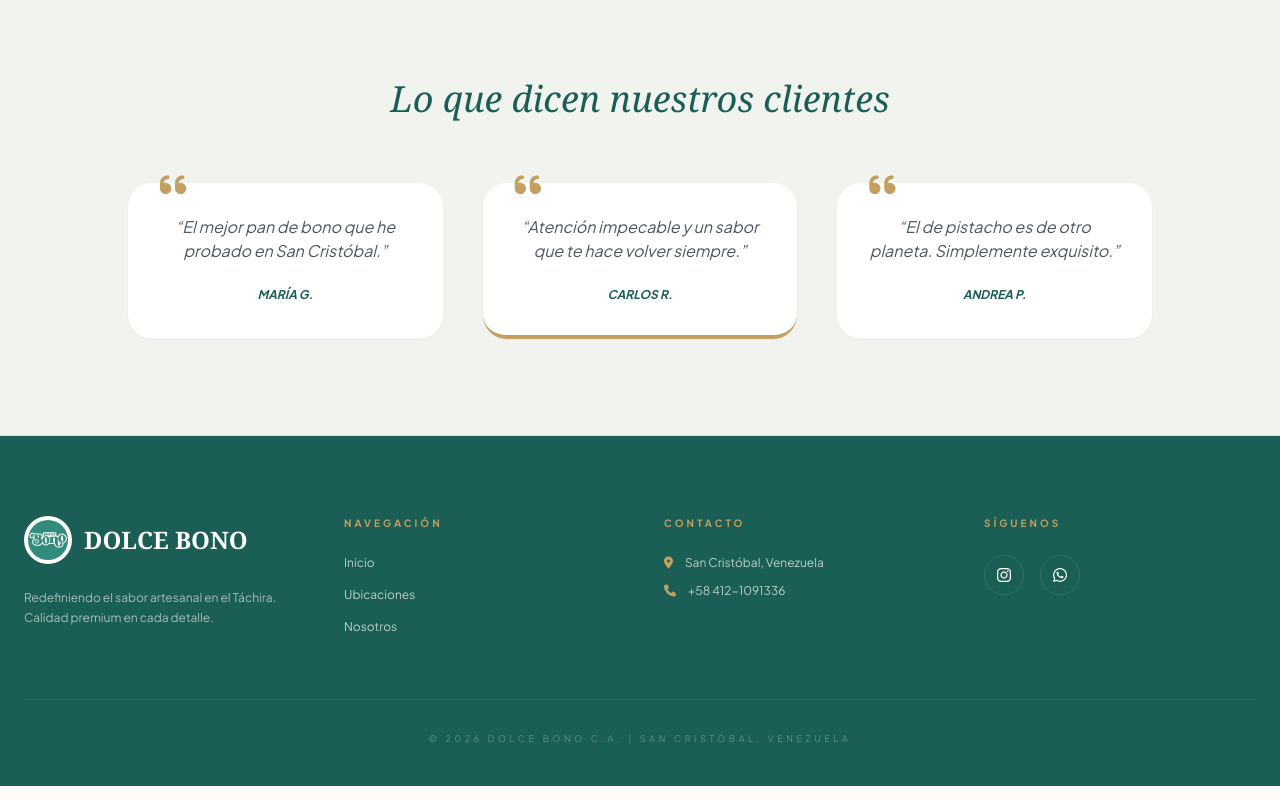
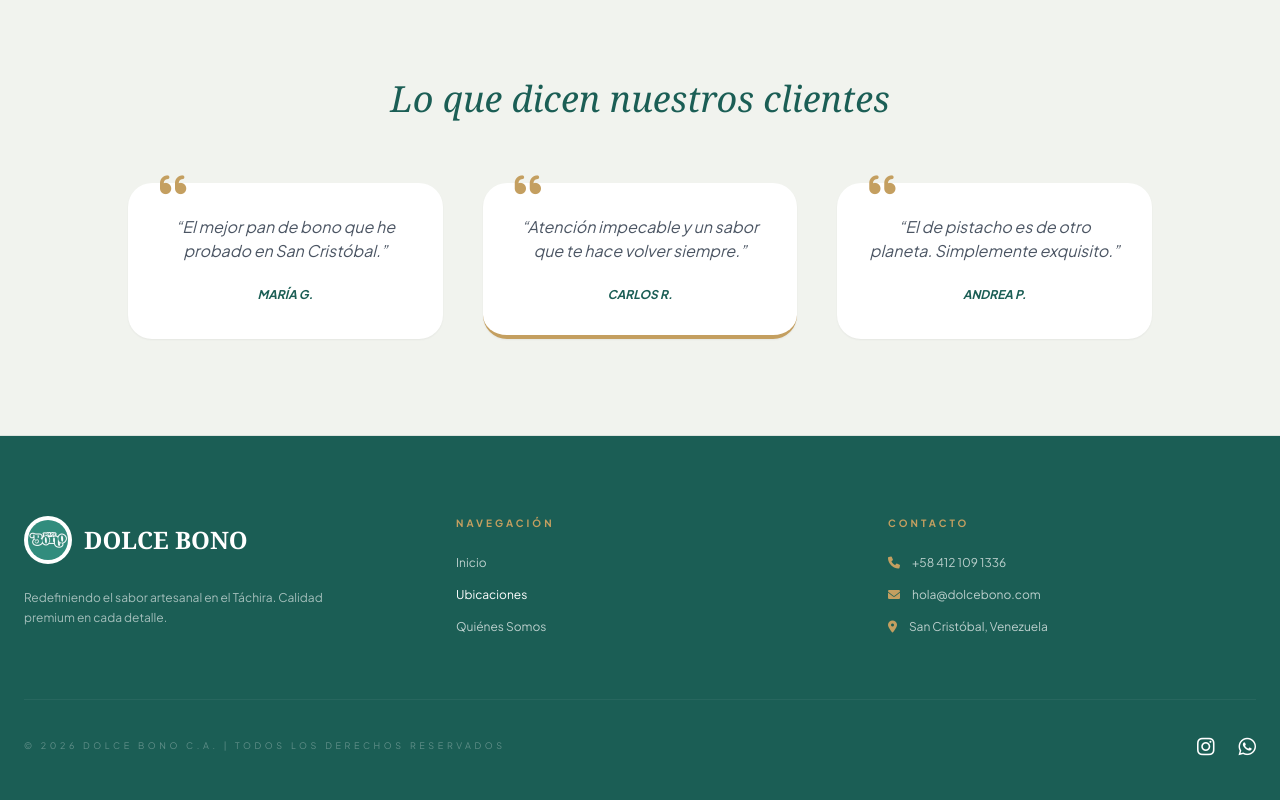
Before and after one commit to jsarmiento0729-sudo/dolce-bono-web, a plain HTML site: page index.html in a window 1280 px wide. Shown: the part 1703-2503 px from the top of the page. Drawn offline with nearby package versions, Linux system fonts and the light colour scheme.

Commit message:
cambios carrusel2

```diff
--- a/index.html
+++ b/index.html
@@ -173,13 +173,13 @@
         </div>
     </section>
 
-    <footer class="bg-[#1B5E55] pt-20 pb-10 text-white">
+ <footer class="bg-[#1B5E55] pt-20 pb-10 text-white">
         <div class="max-w-7xl mx-auto px-6">
-            <div class="grid grid-cols-1 md:grid-cols-4 gap-12 mb-16 text-center md:text-left">
+            <div class="grid grid-cols-1 md:grid-cols-3 gap-16 mb-16 text-center md:text-left">
                 <div>
                     <div class="flex items-center justify-center md:justify-start gap-3 mb-6">
                         <img src="imagenes/logo.jpg" alt="Logo" class="w-12 h-12 rounded-full bg-white p-1">
-                        <span class="font-serif text-2xl font-bold uppercase">Dolce Bono</span>
+                        <span class="font-serif text-2xl font-bold uppercase">DOLCE BONO</span>
                     </div>
                     <p class="text-white/60 text-xs leading-relaxed max-w-xs mx-auto md:mx-0">Redefiniendo el sabor artesanal en el Táchira. Calidad premium en cada detalle.</p>
                 </div>
@@ -187,27 +187,28 @@
                     <h4 class="text-[#C49F60] text-[10px] uppercase tracking-[0.3em] font-bold mb-6">Navegación</h4>
                     <ul class="space-y-4 text-xs text-white/70">
                         <li><a href="index.html" class="hover:text-white transition">Inicio</a></li>
-                        <li><a href="ubicaciones.html" class="hover:text-white transition">Ubicaciones</a></li>
-                        <li><a href="nosotros.html" class="hover:text-white transition">Nosotros</a></li>
+                        <li><a href="ubicaciones.html" class="hover:text-white transition text-white">Ubicaciones</a></li>
+                        <li><a href="nosotros.html" class="hover:text-white transition">Quiénes Somos</a></li>
                     </ul>
                 </div>
                 <div>
                     <h4 class="text-[#C49F60] text-[10px] uppercase tracking-[0.3em] font-bold mb-6">Contacto</h4>
-                    <ul class="space-y-3 text-xs text-white/70">
+                    <ul class="space-y-4 text-xs text-white/70">
+                        <li class="flex items-center justify-center md:justify-start gap-3"><i class="fa-solid fa-phone text-[#C49F60]"></i> +58 412 109 1336</li>
+                        <li class="flex items-center justify-center md:justify-start gap-3"><i class="fa-solid fa-envelope text-[#C49F60]"></i> hola@dolcebono.com</li>
                         <li class="flex items-center justify-center md:justify-start gap-3"><i class="fa-solid fa-location-dot text-[#C49F60]"></i> San Cristóbal, Venezuela</li>
-                        <li class="flex items-center justify-center md:justify-start gap-3"><i class="fa-solid fa-phone text-[#C49F60]"></i> +58 412-1091336</li>
                     </ul>
                 </div>
-                <div>
-                    <h4 class="text-[#C49F60] text-[10px] uppercase tracking-[0.3em] font-bold mb-6">Síguenos</h4>
-                    <div class="flex gap-4 justify-center md:justify-start">
-                        <a href="https://www.instagram.com/dolcebono.sc/" target="_blank" class="w-10 h-10 rounded-full border border-white/10 flex items-center justify-center hover:bg-white hover:text-[#1B5E55] transition-all"><i class="fa-brands fa-instagram"></i></a>
-                        <a href="https://wa.me/584121091336" target="_blank" class="w-10 h-10 rounded-full border border-white/10 flex items-center justify-center hover:bg-[#25D366] hover:border-[#25D366] transition-all"><i class="fa-brands fa-whatsapp"></i></a>
-                    </div>
+            </div>
+
+            <div class="pt-8 border-t border-white/5 flex flex-col md:flex-row justify-between items-center gap-6">
+                <p class="text-[9px] uppercase tracking-[0.4em] text-white/30 text-center">
+                    © 2026 Dolce Bono C.A. | Todos los derechos reservados
+                </p>
+                <div class="flex gap-6 items-center justify-center">
+                    <a href="https://www.instagram.com/dolcebono.sc/" target="_blank" class="text-xl hover:text-[#C49F60] transition"><i class="fa-brands fa-instagram"></i></a>
+                    <a href="https://wa.me/584121091336" target="_blank" class="text-xl hover:text-[#25D366] transition"><i class="fa-brands fa-whatsapp"></i></a>
                 </div>
-            </div>
-            <div class="pt-8 border-t border-white/5 text-center text-[9px] uppercase tracking-[0.4em] text-white/30">
-                © 2026 Dolce Bono C.A. | San Cristóbal, Venezuela
             </div>
         </div>
     </footer>
```
